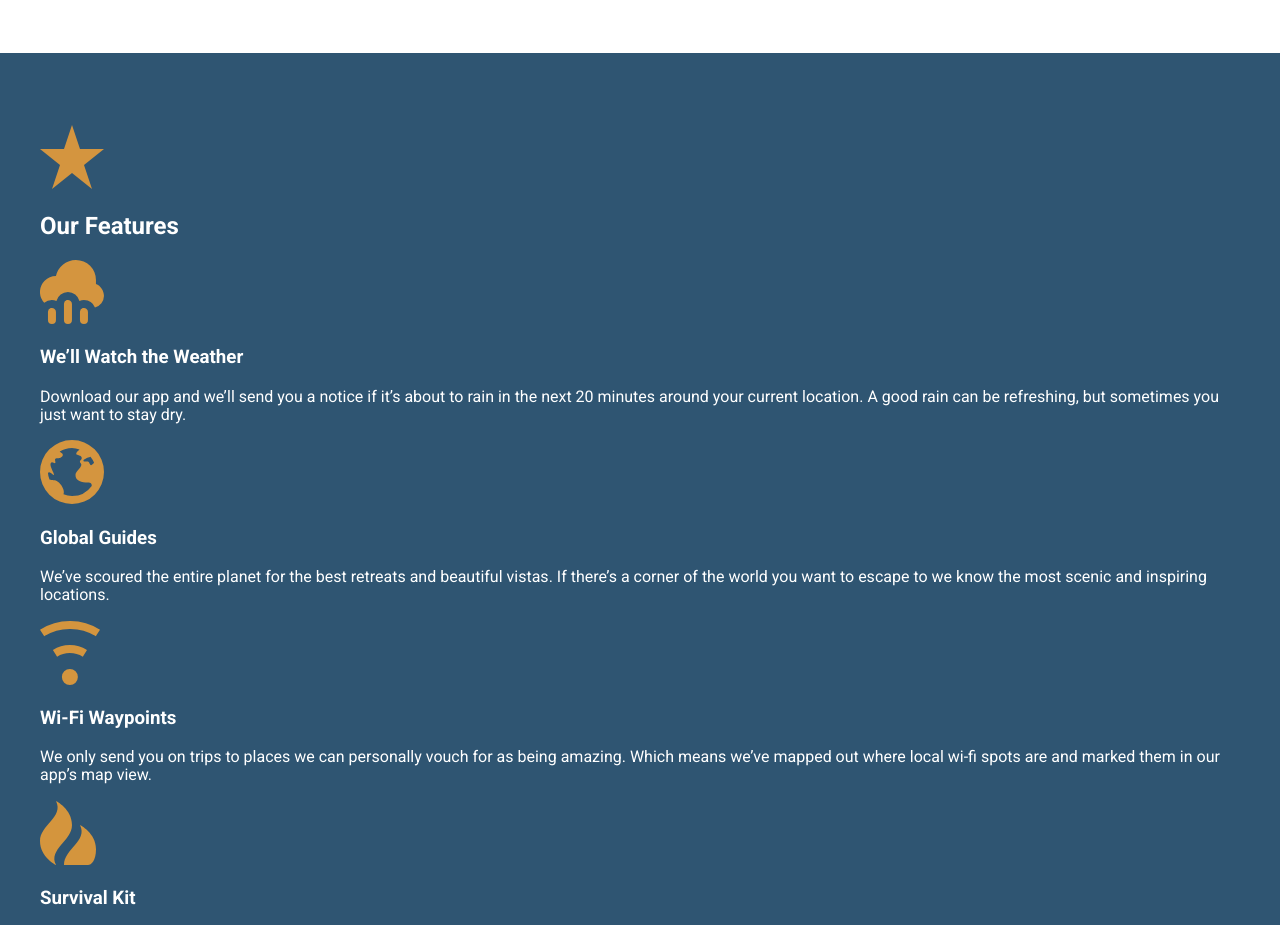
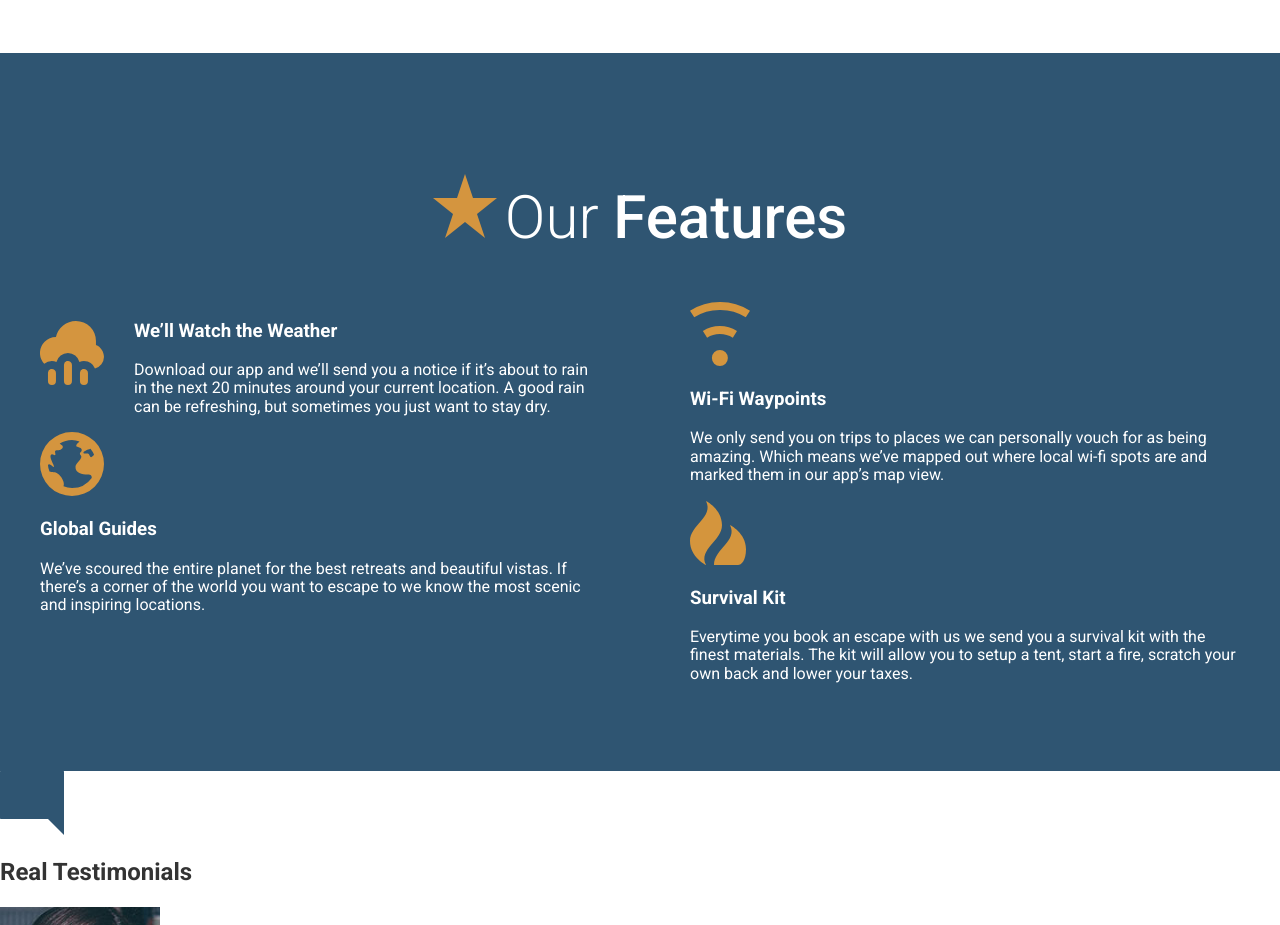
Before and after one commit to kzamojcin/personal_template, a website: page website-blueprint/app/index.html in a window 1280 px wide. Shown: the part 2160-3085 px from the top of the page. Drawn offline with Linux system fonts and the light colour scheme.

Commit message:
Check no4

```diff
--- a/website-blueprint/app/assets/styles/modules/_row.css
+++ b/website-blueprint/app/assets/styles/modules/_row.css
@@ -3,9 +3,15 @@
 	&--gutters{
 		margin-right: -65px;
 	}
+	&--gutters-large{
+		margin-right: -100px;
+	}
 
 	&--gutters > div{
 		padding-right: 65px;
+	}
+	&--gutters-large > div{
+		padding-right: 100px;
 	}
 	&__b-margin-until-medium{
 		margin-bottom: 1rem;
@@ -22,6 +28,10 @@
 		&__medium-4--larger{
 			width: 37%;
 		}
+		&__medium-6{
+			float: left;
+			width: 50%;
+		}
 		&__medium-8{
 			float: left;
 			width: 66.66%;
--- a/website-blueprint/app/assets/styles/styles.css
+++ b/website-blueprint/app/assets/styles/styles.css
@@ -9,3 +9,5 @@
 @import "modules/_headline";
 @import "modules/_row";
 @import "modules/_generic-content-container";
+@import "modules/_section-title";
+@import "modules/_feature-item";
--- a/website-blueprint/app/index.html
+++ b/website-blueprint/app/index.html
@@ -71,17 +71,19 @@
 
   <div id="features" class="page-section page-section--blue">
     <div class="wrapper">
-      <img src="assets/images/icons/star.svg">
-      <h2>Our Features</h2>
-
-      <img src="assets/images/icons/rain.svg">
+      <h2 class="section-title"><img class="section-title__icon" src="assets/images/icons/star.svg">Our <strong>Features</strong></h2>
+      <div class="row row--gutters-large">
+        <div class="row__medium-6">
+          <div class="feature-item">
+            <img class="feature-item__icon" src="assets/images/icons/rain.svg">
             <h3>We&rsquo;ll Watch the Weather</h3>
             <p>Download our app and we&rsquo;ll send you a notice if it&rsquo;s about to rain in the next 20 minutes around your current location. A good rain can be refreshing, but sometimes you just want to stay dry.</p>
-
+          </div>
           <img src="assets/images/icons/globe.svg">
           <h3>Global Guides</h3>
           <p>We&rsquo;ve scoured the entire planet for the best retreats and beautiful vistas. If there&rsquo;s a corner of the world you want to escape to we know the most scenic and inspiring locations.</p>
-
+        </div>
+        <div class="row__medium-6">
           <img src="assets/images/icons/wifi.svg">
           <h3>Wi-Fi Waypoints</h3>
           <p>We only send you on trips to places we can personally vouch for as being amazing. Which means we&rsquo;ve mapped out where local wi-fi spots are and marked them in our app&rsquo;s map view.</p>
@@ -89,6 +91,8 @@
           <img src="assets/images/icons/fire.svg">
           <h3>Survival Kit</h3>
           <p>Everytime you book an escape with us we send you a survival kit with the finest materials. The kit will allow you to setup a tent, start a fire, scratch your own back and lower your taxes.</p>
+        </div>
+      </div>
     </div>
   </div>
 
--- a/website-blueprint/app/temp/styles/styles.css
+++ b/website-blueprint/app/temp/styles/styles.css
@@ -659,8 +659,16 @@ a{
 		margin-right: -65px;
 	}
 
+.row--gutters-large{
+		margin-right: -100px;
+	}
+
 .row--gutters > div{
 		padding-right: 65px;
+	}
+
+.row--gutters-large > div{
+		padding-right: 100px;
 	}
 
 .row__b-margin-until-medium{
@@ -678,6 +686,10 @@ a{
 		}
 		.row__medium-4--larger{
 			width: 37%;
+		}
+		.row__medium-6{
+			float: left;
+			width: 50%;
 		}
 		.row__medium-8{
 			float: left;
@@ -709,3 +721,27 @@ a{
 .generic-content-container p a{
 		font-weight: 700;
 	}
+
+.section-title{
+	font-size: 3.75rem;
+	font-weight: 300;
+	text-align: center;
+}
+
+.section-title strong{
+		font-weight: 500;
+	}
+
+.section-title__icon{
+		margin-right: .5rem;
+	}
+
+.feature-item{
+	position: relative;
+	padding-left: 94px;
+}
+
+.feature-item__icon{
+		position: absolute;
+		left: 0;
+	}
```
Lines whose indentation alone changed are shown as unchanged.
